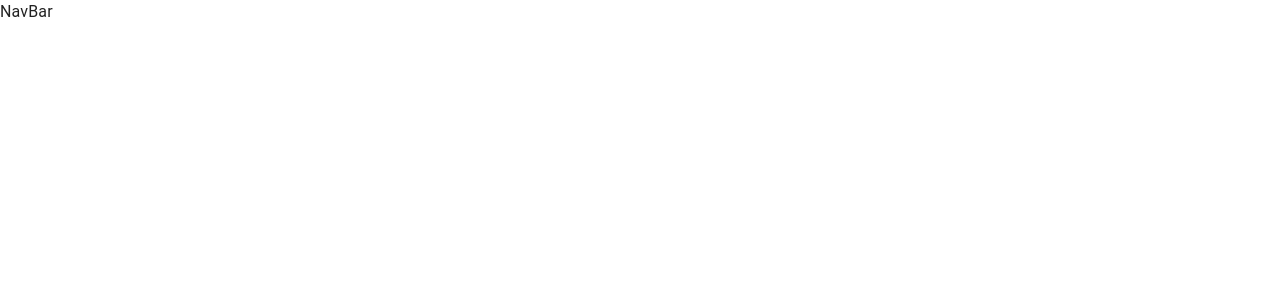
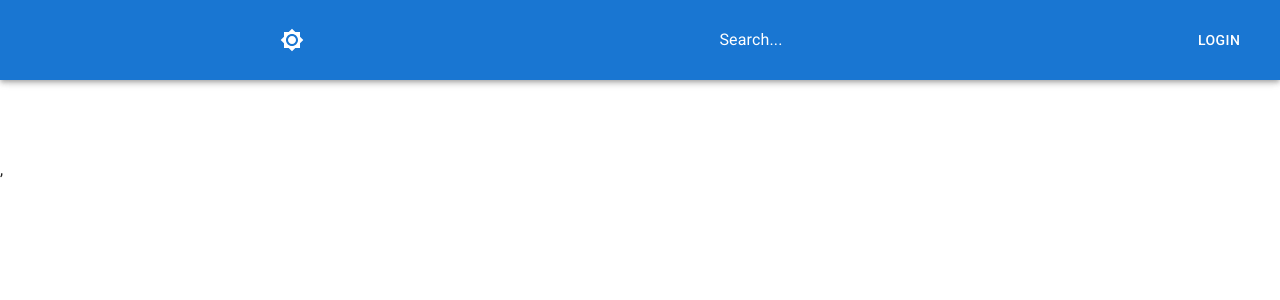
Before and after one commit to Shahi77/Netstream, a React (Create React App) app: page / in a window 1280 px wide. Before the commit this address had no page. Shown: the top 300 px of the page. Built offline with nearby package versions, Linux system fonts and the light colour scheme.

Commit message:
added navigation bar

```diff
--- a/package.json
+++ b/package.json
@@ -5,6 +5,7 @@
   "dependencies": {
     "@alan-ai/alan-sdk-web": "^1.8.43",
     "@emotion/react": "^11.10.6",
+    "@emotion/styled": "^11.10.6",
     "@mui/icons-material": "^5.11.16",
     "@mui/material": "^5.11.16",
     "@mui/styles": "^5.11.16",
@@ -18,6 +19,7 @@
     "react-redux": "^8.0.5",
     "react-router-dom": "^6.10.0",
     "react-scripts": "5.0.1",
+    "react-theme-provider": "^0.1.3",
     "web-vitals": "^2.1.4"
   },
   "scripts": {
--- a/public/index.html
+++ b/public/index.html
@@ -9,7 +9,9 @@
   <meta name="description" content="Web site created using create-react-app" />
   <link rel="apple-touch-icon" href="%PUBLIC_URL%/logo192.png" />
   <link rel="manifest" href="%PUBLIC_URL%/manifest.json" />
-  <title>React App</title>
+  <link rel="stylesheet" href="https://fonts.googleapis.com/css?family=Roboto:300,400,500,700&display=swap" />
+
+  <title>NetStream</title>
 </head>
 
 <body>
--- a/src/components/NavBar/NavBar.jsx
+++ b/src/components/NavBar/NavBar.jsx
@@ -1,11 +1,62 @@
-import React from 'react'
+import React from 'react';
+import { AppBar, IconButton, Toolbar, Drawer, Button, Avatar, useMediaQuery } from '@mui/material';
+import { Menu, AccountCircle, Brightness4, Brightness7 } from '@mui/icons-material';
+import { Link } from 'react-router-dom';
+import { useTheme } from '@mui/styles';
+import useStyles from './styles';
 
 const NavBar = () => {
-    console.log('NavBar');
+    const classes = useStyles();
+    const isMobile = useMediaQuery('(max-width:600px)');
+    const theme = useTheme();
+    const isAuthenticated = true;
     return (
-        <div>
-            NavBar
-        </div>
+        <>
+            <AppBar position="fixed">
+                <Toolbar className={classes.toolbar}>
+                    {isMobile && (
+                        <IconButton
+                            color="inherit"
+                            edge="start"
+                            style={{ outline: 'none' }}
+                            onclick={() => { }}
+                            className={classes.menuButton}
+                        >
+                            <Menu />
+                        </IconButton>
+                    )}
+                    <IconButton color="inherit" sx={{ ml: 1 }} onclick={() => { }}>
+                        {theme.palette.mode = 'dark' ? <Brightness7 /> : <Brightness4 />}
+                    </IconButton>
+                    {!isMobile && 'Search...'}
+                    <div>
+                        {isAuthenticated ? (
+                            <Button color='inherit' onClick={() => { }}>
+                                Login &nbsp;
+                                {/* space */}
+                            </Button>
+                        ) : (
+                            <Button
+                                color="inherit"
+                                Component={Link}
+                                to="/profile/:id"
+                                className={classes.linkButton}
+                                onclick={() => { }}
+                            >
+                                {!isMobile && <>My Movies &nbsp; </>}
+                                <Avatar             /* image of a specific logged in person*/
+                                    style={{ width: 30, height: 30 }}
+                                    alt="Profile"
+                                    src="https://cdn.pixabay.com/photo/2016/08/08/09/17/avatar-1577909_1280.png"
+                                />
+                            </Button>
+                        )
+                        }
+                    </div>
+                    {isMobile && 'Search...'}
+                </Toolbar>
+            </AppBar>
+        </>
     )
 }
 
--- /dev/null
+++ b/src/components/NavBar/styles.js
@@ -0,0 +1,21 @@
+import { makeStyles } from "@mui/styles";
+
+export default makeStyles((theme) => ({
+    toolbar: {
+        height: '80px',
+        display: 'flex',
+        justifyContent: 'space-between',
+        marginLeft: '240px',
+        [theme.breakpoints.down('sm')]: {
+            marginLeft: 0,
+            flexWrap: 'wrap',
+        },
+    },
+    menuButton: {
+        marginRight: theme.spacing(2),
+        [theme.breakpoints.up('sm')]: {
+            display: 'none',
+        },
+    },
+
+}));
--- a/src/index.js
+++ b/src/index.js
@@ -1,13 +1,18 @@
 import React from 'react';
 import ReactDOM from 'react-dom';
 import { BrowserRouter } from 'react-router-dom';
+import { createTheme } from '@mui/material/styles';
+import { ThemeProvider } from '@mui/styles';
+
 
 import App from './components/App';
 
+const theme = createTheme({});
 ReactDOM.render(
-    <BrowserRouter>
-        <App />
-    </BrowserRouter>,
-
+    <ThemeProvider theme={theme}>,
+        <BrowserRouter>
+            <App />
+        </BrowserRouter>,
+    </ThemeProvider>,
     document.getElementById('root')
 );
```
Also changed, not shown: 1 other file (tests, documents, lock files or other folders).
